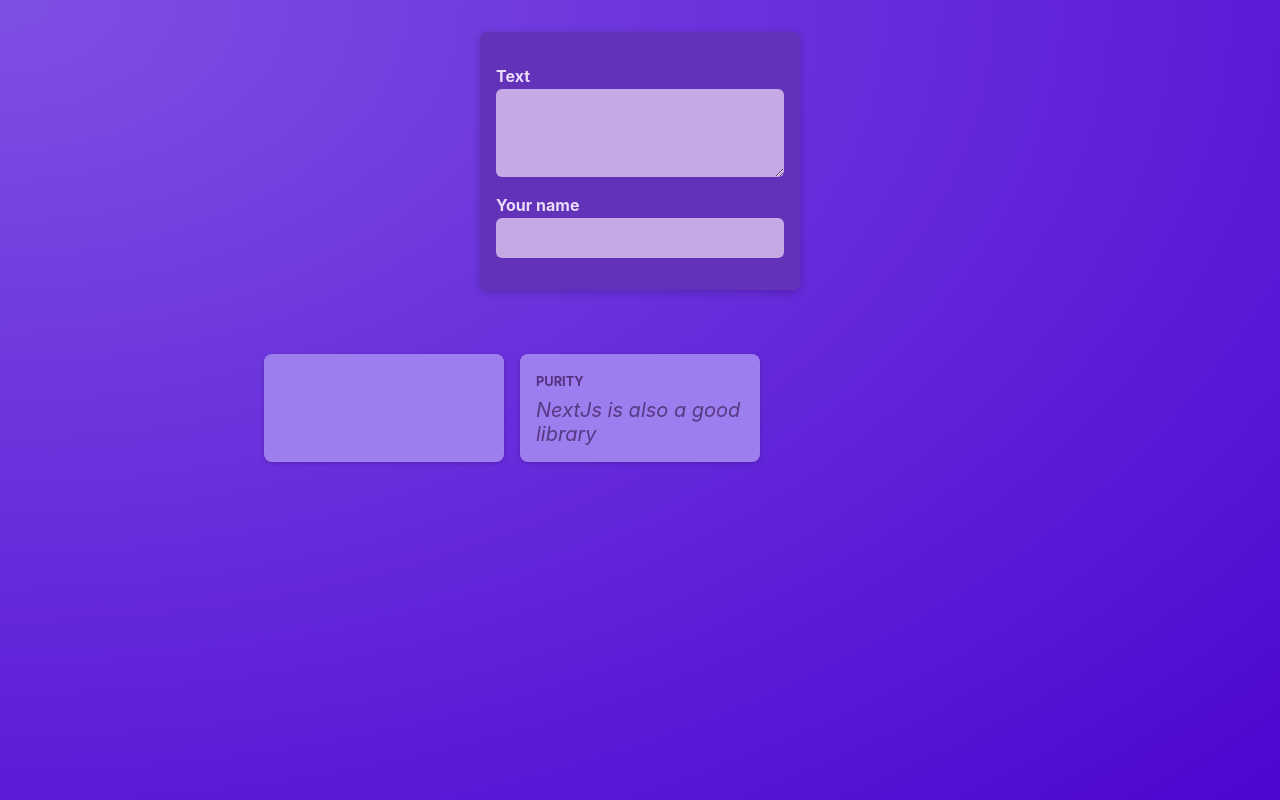
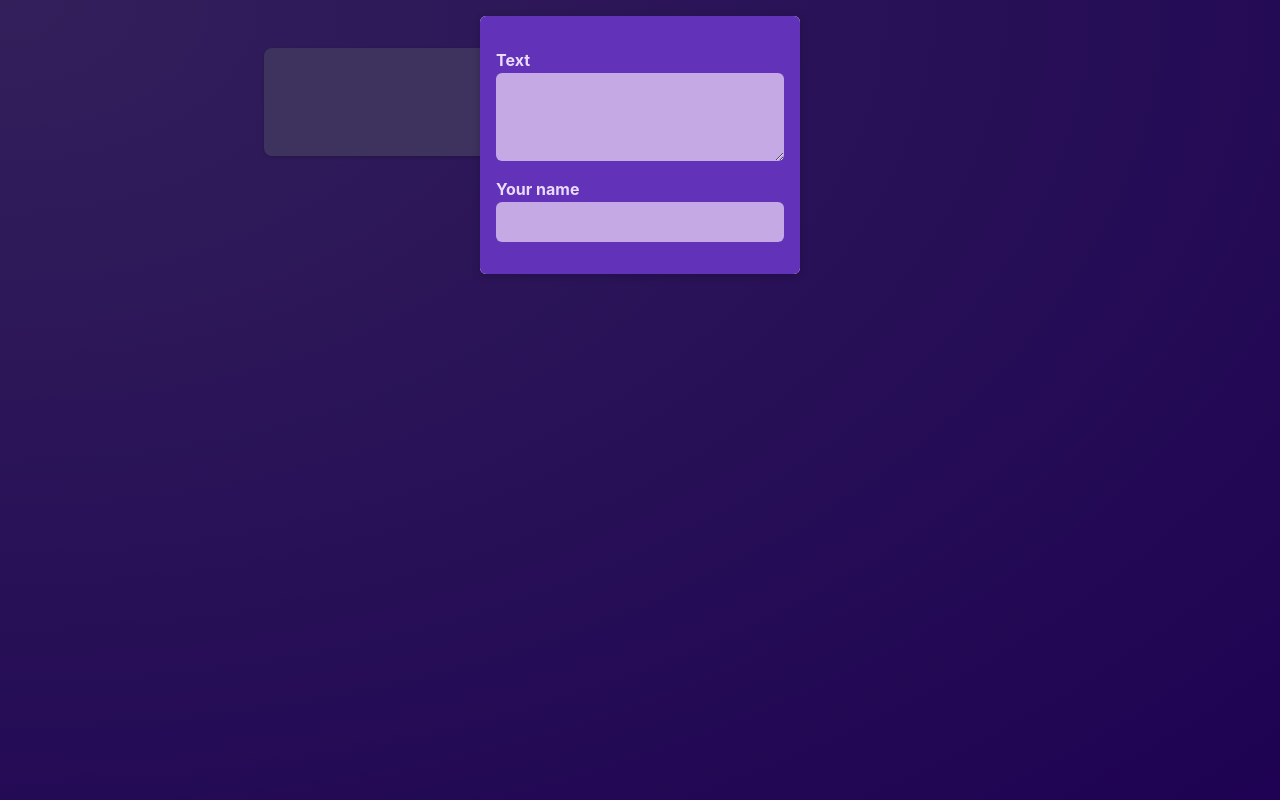
Before and after one commit to jonahunuafe/twitter-like-app, a React (Vite) app: page / in a window 1280 px wide. Built offline with nearby package versions, Linux system fonts and the light colour scheme.

Commit message:
using Modal with the special children prop

```diff
--- /dev/null
+++ b/src/components/Modal.jsx
@@ -0,0 +1,15 @@
+import classes from './Modal.module.css';
+
+
+function Modal({ children }) {
+    return (
+        <>
+            <div className={classes.backdrop} />
+            <dialog open className={classes.modal}>
+                {children}
+            </dialog>
+        </>
+    );
+}
+
+export default Modal;
--- /dev/null
+++ b/src/components/Modal.module.css
@@ -0,0 +1,18 @@
+.backdrop {
+    position: fixed;
+    top: 0;
+    left: 0;
+    width: 100%;
+    height: 100vh;
+    background-color: rgba(0, 0, 0, 0.6);
+    z-index: 1;
+}
+
+.modal {
+    border: none;
+    border-radius: 6px;
+    box-shadow: 0 2px 8px rgba(0, 0, 0, 0.2);
+    padding: 0;
+    overflow: hidden;
+    z-index: 1;
+}
--- a/src/components/NewPost.module.css
+++ b/src/components/NewPost.module.css
@@ -2,9 +2,6 @@
     background-color: #6233b9;
     padding: 1rem;
     width: 20rem;
-    margin: 2rem auto;
-    border-radius: 6px;
-    box-shadow: 0 2px 8px rgba(0, 0, 0, 0.2);
 }
 
 .form label {
--- a/src/components/Post.jsx
+++ b/src/components/Post.jsx
@@ -1,10 +1,10 @@
 import classes from './Post.module.css'
 
-function Post(props) {
+function Post({ author, body }) {
     return (
         <div className={classes.post}>
-            <p className={classes.author}>{props.author}</p>
-            <p className={classes.text}>{props.body}</p>
+            <p className={classes.author}>{author}</p>
+            <p className={classes.text}>{body}</p>
         </div>
     );
 }
--- a/src/components/PostsList.jsx
+++ b/src/components/PostsList.jsx
@@ -1,6 +1,6 @@
 import { useState } from 'react'
 
-
+import Modal from './Modal';
 import NewPost from "./NewPost";
 import Post from "./Post";
 import classes from './PostsList.module.css'
@@ -19,7 +19,12 @@
 
     return (
         <>
-            <NewPost onBodyChange={bodyChangeHandler} onAuthorChange={authorChangeHandler} />
+            <Modal>
+                <NewPost
+                    onBodyChange={bodyChangeHandler}
+                    onAuthorChange={authorChangeHandler}
+                />
+            </Modal>
             <ul className={classes.posts}>
                 <Post author={enteredAuthor} body={enteredBody} />
                 <Post author="Purity" body="NextJs is also a good library" />
```
